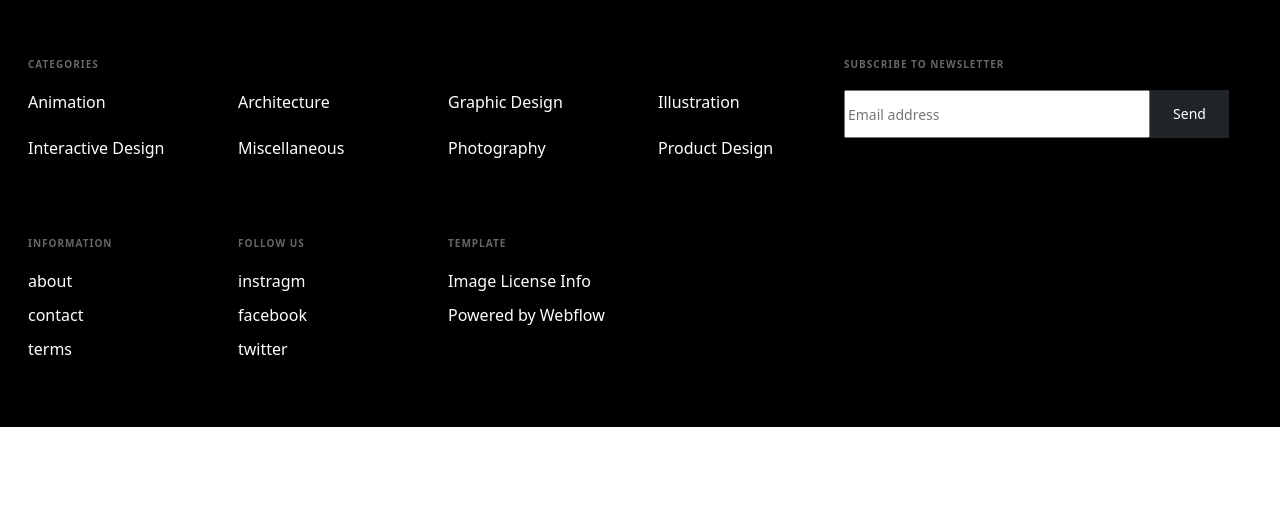
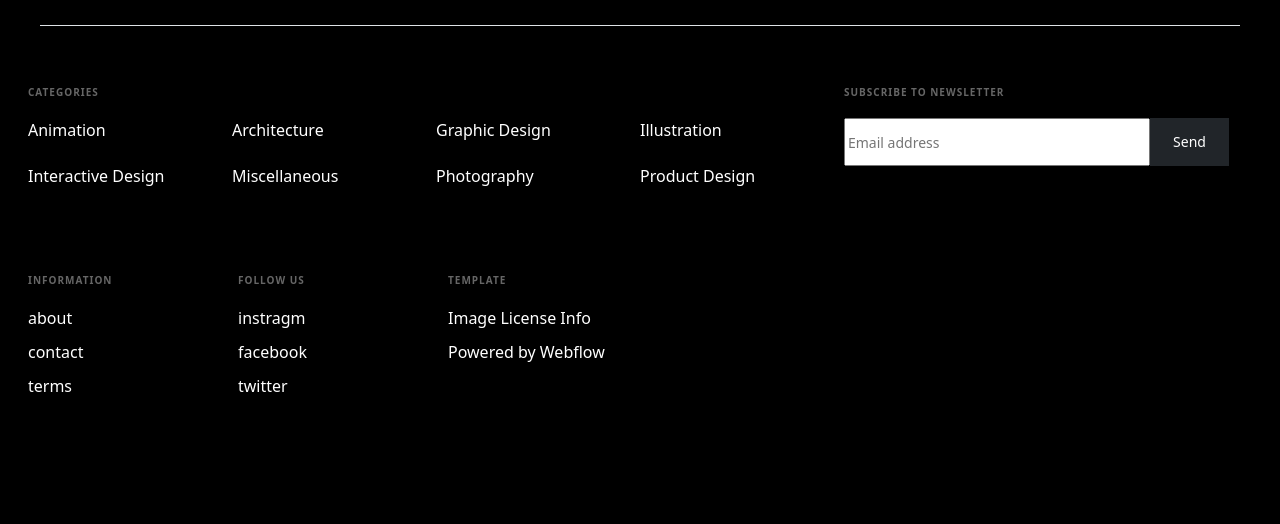
Before and after one commit to karim-mamdouh/NOICELAND, a plain HTML site: page index.html in a window 1280 px wide. Shown: the part 4324-4848 px from the top of the page. Before the commit the page ends 4751 px from the top, so only its background shows below. Drawn offline with nearby package versions, Linux system fonts and the light colour scheme; a web font is replaced by a local one.

Commit message:
updated footer section

```diff
--- a/index.html
+++ b/index.html
@@ -3,6 +3,7 @@
   <head>
     <meta charset="utf-8" />
     <meta name="viewport" content="width=device-width, initial-scale=1" />
+    <meta name="author" content="Karim Mamdouh Mohamed"/>
     <title>NOICELAND</title>
     <link rel="icon" href="./img/logo.svg.jpg" type="image/icon type" />
     <link
@@ -393,8 +394,8 @@
     <!-- Footer start -->
     <footer class="footer">
       <div class="container">
-        <section class="row d-flex flex-row border-bottom">
-          <figure class="w-auto ps-0 pe-2 m-0">
+        <section class=" border-bottom">
+          <figure class=" pe-2 d-inline-block">
             <a href="#">
               <img
                 class="img-fluid"
@@ -403,7 +404,7 @@
               />
             </a>
           </figure>
-          <p class="footer__rights post-author-text w-auto m-0 text-center">
+          <p class="footer__rights m-0 post-author-text d-inline-block text-secondary">
             &copy; 2018 NOICELAND™, ALL RIGHTS RESERVED
           </p>
         </section>
@@ -411,17 +412,60 @@
           <div class="col-lg-8 p-0 order-2 order-lg-1">
             <h5>CATEGORIES</h5>
             <div class="col-lg-12">
-              <div class="row p-0">
-                <a href="#" class="col-3 footer__categ">Animation</a>
-                <a href="#" class="col-3 footer__categ">Architecture</a>
-                <a href="#" class="col-3 footer__categ">Graphic Design</a>
-                <a href="#" class="col-3 footer__categ">Illustration</a>
-                <a href="#" class="col-3 footer__categ">Interactive Design</a>
-                <a href="#" class="col-3 footer__categ">Miscellaneous</a>
-                <a href="#" class="col-3 footer__categ">Photography</a>
-                <a href="#" class="col-3 footer__categ">Product Design</a>
+              <button
+                class="d-md-none footer__categ-btn btn btn-light dropdown-toggle"
+                type="button"
+                data-bs-toggle="collapse"
+                data-bs-target="#collapseExample"
+                aria-expanded="false"
+                aria-controls="collapseExample"
+              >
+                Category
+              </button>
+              <div class="collapse d-md-block" id="collapseExample">
+                <ul class="row footer__categs ps-3 pt-3 pt-md-0 ps-md-0">
+                  <li class="col-md-3 footer__categ ">
+                    <a href="#"
+                    >Animation</a
+                  >
+                  </li>
+                  <li class="col-md-3 footer__categ">
+                    <a href="#"
+                    >Architecture</a
+                  >
+                  </li>
+                  <li class="col-md-3 footer__categ ">
+                    <a href="#"
+                    >Graphic Design</a
+                  >
+                  </li>
+                  <li class="col-md-3 footer__categ ">
+                    <a href="#"
+                    >Illustration</a
+                  >
+                  </li>
+                 <li class="col-md-3 footer__categ ">
+                  <a href="#"
+                  >Interactive Design</a
+                >
+                 </li>
+                  <li class="col-md-3 footer__categ text-dark">
+                    <a href="#"
+                    >Miscellaneous</a
+                  >
+                  </li>
+                  <li class="col-md-3 footer__categ text-dark">
+                    <a href="#"
+                    >Photography</a
+                  >
+                  </li>
+                 <li class="col-md-3 footer__categ text-dark">
+                  <a href="#"
+                  >Product Design</a
+                >
+                 </li>
+                </div>
               </div>
-            </div>
           </div>
           <div class="col-lg-4 p-0 order-1 order-lg-2 pb-5">
             <h5>SUBSCRIBE TO NEWSLETTER</h5>
@@ -437,7 +481,7 @@
             </form>
           </div>
         </section>
-        <section class="row footer__links">
+        <section class="row">
           <div class="col-lg-8 p-0">
             <div class="row p-0">
               <div class="col-lg-3 col-6 pb-lg-0 pb-4">
--- a/style.css
+++ b/style.css
@@ -157,6 +157,7 @@ a:hover {
   padding-top: 0.8125rem;
   padding-bottom: 2.9375rem;
   text-decoration: none;
+  padding-left: 0;
 }
 
 .footer__categ-section {
@@ -169,15 +170,20 @@ a:hover {
 
 .footer__categ {
   margin-bottom: 22px;
-  color: white;
-}
-
-.footer__links {
-  margin-top: 51px;
+  color: black;
+  padding: 0;
 }
 
 .footer a:hover {
   color: white;
+}
+
+.footer__categs {
+  margin: 0 auto;
+  list-style: none;
+  background-color: white;
+  padding: 0;
+  width: 100%;
 }
 
 .footer__link {
@@ -185,9 +191,19 @@ a:hover {
   margin-top: 10px;
 }
 
+.footer .container > section {
+  padding-bottom: 3.75rem;
+}
+
 .form {
   font-size: 0;
   position: relative;
+}
+
+.footer__categ-btn {
+  text-align: left !important;
+  width: 100%;
+  height: 50px;
 }
 
 .form__text {
@@ -211,6 +227,13 @@ a:hover {
   h1 {
     font-size: 2.3rem;
     line-height: 2.625rem;
+  }
+  .footer__categs {
+    margin-left: 0;
+    background-color: black;
+  }
+  .footer__categ a {
+    color: white;
   }
 }
 
```
